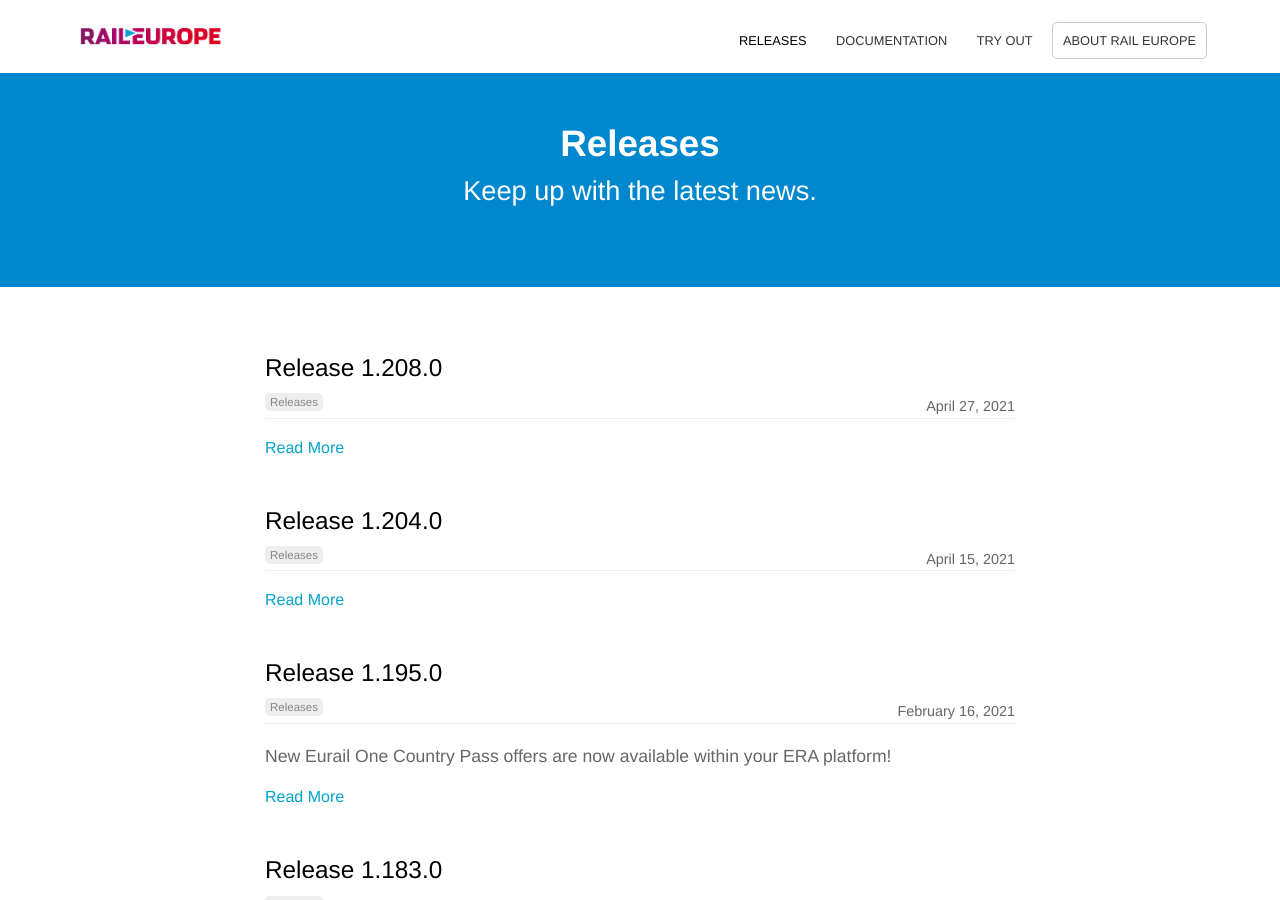
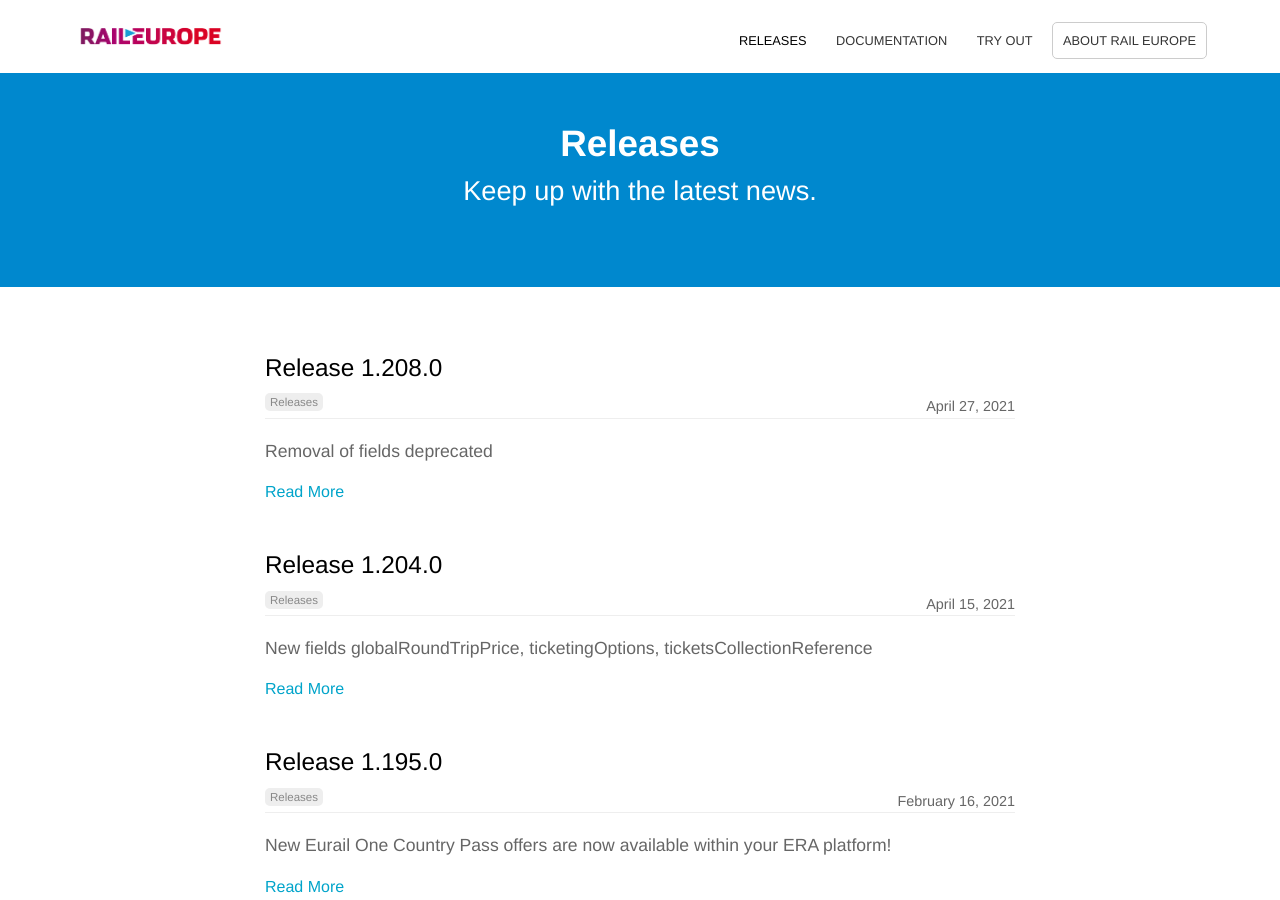
Before and after one commit to rail-europe/era-api, a Jekyll site: the page built from releases/index.html, in a window 1280 px wide and 900 px high. Built offline with Jekyll 4.4.1, drawn with Linux system fonts in a browser that asks for light colours; the list of posts is cut into pages by our own code.

```diff
--- a/_posts/2021-04-15-release-1.204.0.md
+++ b/_posts/2021-04-15-release-1.204.0.md
@@ -5,6 +5,7 @@
   - releases
 author_staff_member: Maxime Ansquer
 ---
+New fields globalRoundTripPrice, ticketingOptions, ticketsCollectionReference
 
 <!--more-->
 
--- a/_posts/2021-04-27-release-1.208.0.md
+++ b/_posts/2021-04-27-release-1.208.0.md
@@ -5,6 +5,7 @@
   - releases
 author_staff_member: Ludovic Moreau
 ---
+Removal of fields deprecated
 
 <!--more-->
 
@@ -15,7 +16,6 @@
 **<u>api changes</u>**
 
 Removal of fields deprecated for more than one year:
-
 deprecated field|replacement
 ---|---
 booking/billingPrices|booking/prices/billings[]
```
